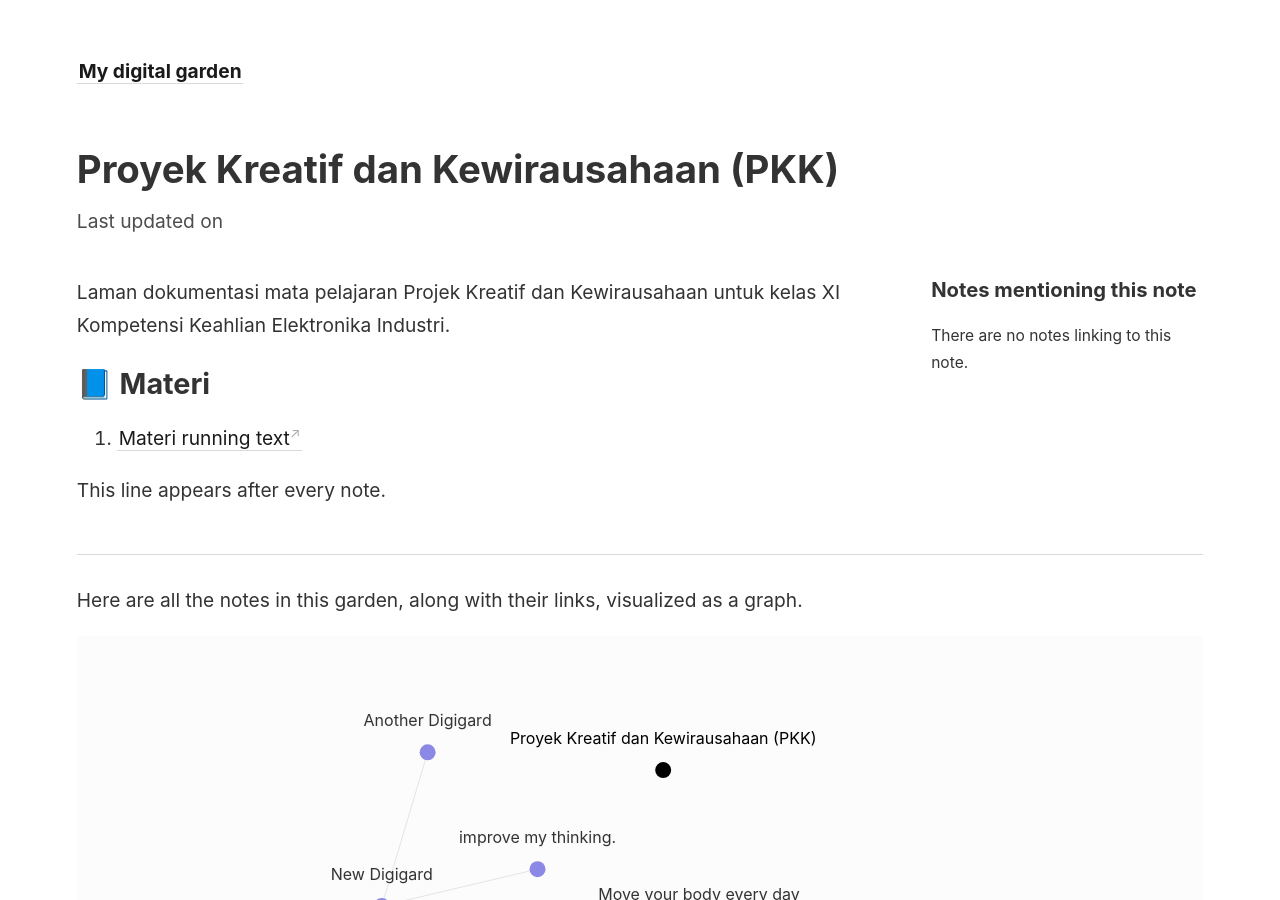
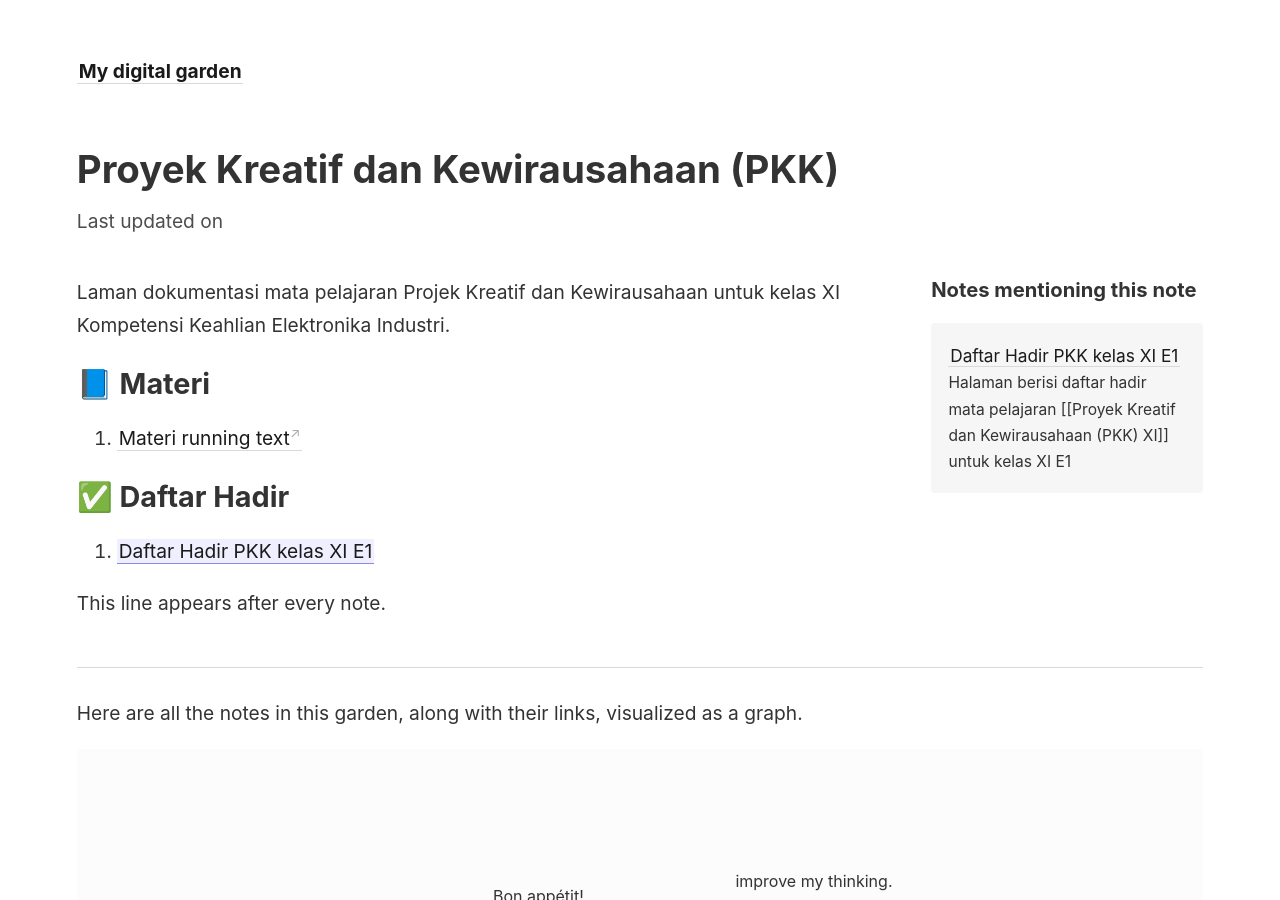
Before and after one commit to Elektronikatapang/Elektronikatapang, a Jekyll site: the page built from _notes/Proyek Kreatif dan Kewirausahaan (PKK) XI.md, in a window 1280 px wide and 900 px high. Built offline with Jekyll 4.4.1, drawn with Linux system fonts in a browser that asks for light colours; some of the changed text lies outside the part shown.

Commit message:
testing table

```diff
--- /dev/null
+++ b/_notes/Daftar Hadir PKK kelas XI E1.md
@@ -0,0 +1,9 @@
+---
+title: Daftar Hadir PKK kelas XI E1
+---
+
+Halaman berisi daftar hadir mata pelajaran [[Proyek Kreatif dan Kewirausahaan (PKK) XI]] untuk kelas XI E1
+
+| No  | Nama          | Pertemuan 1 |
+| --- | ------------- | ----------- |
+| 1   | Erick Mulyana | Hadir       |
--- a/_notes/Proyek Kreatif dan Kewirausahaan (PKK) XI.md
+++ b/_notes/Proyek Kreatif dan Kewirausahaan (PKK) XI.md
@@ -6,3 +6,6 @@
 
 ## 📘 Materi
 1. [Materi running text](https://drive.google.com/file/d/1cOZoOnahHoO34we4_plLsWL1pNWOY0-Q/view?usp=sharing)
+
+## ✅ Daftar Hadir
+1. [[Daftar Hadir PKK kelas XI E1]]
```
